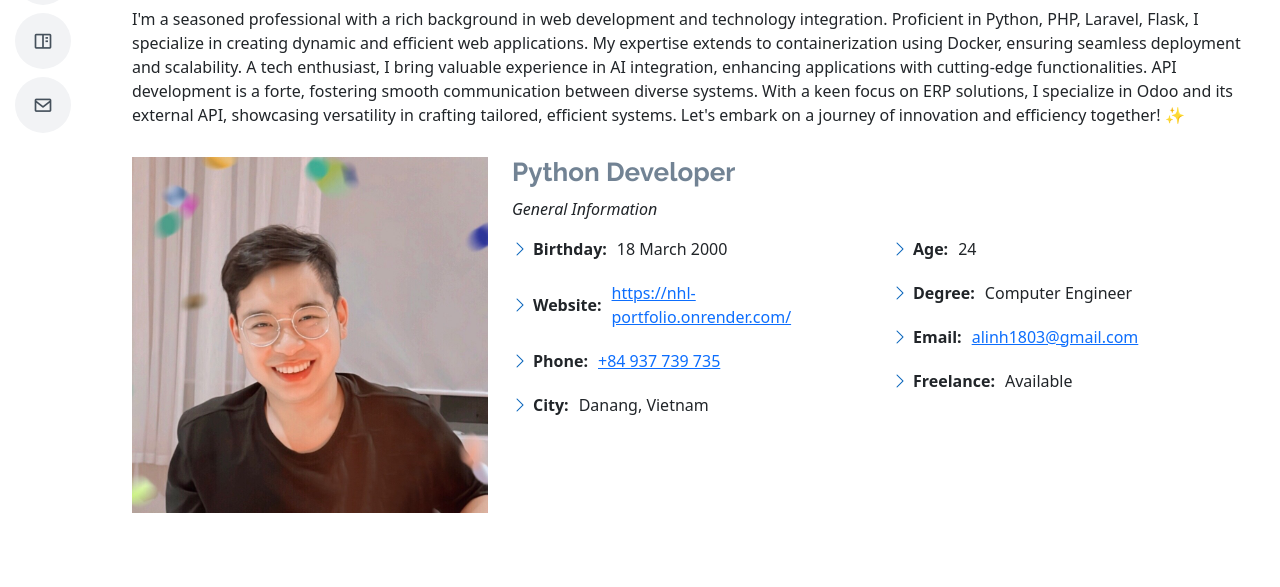
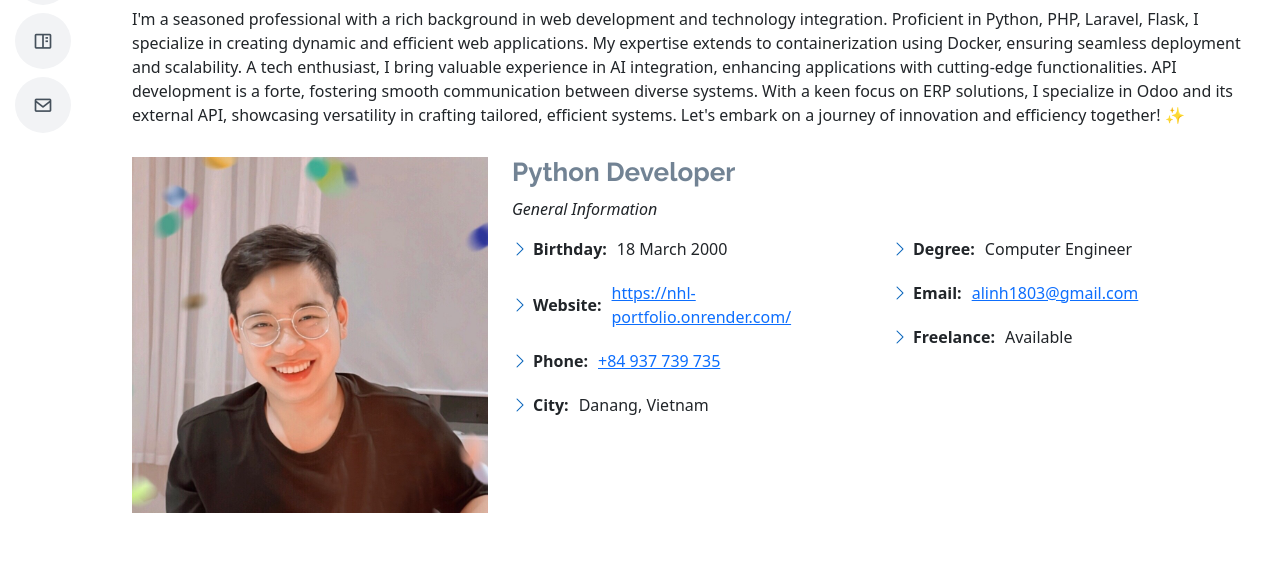
Before and after one commit to alinh99/Porfolio, a Flask app: page / in a window 1280 px wide. Shown: the part 419-1006 px from the top of the page. Run offline with Flask 3, Linux system fonts and the light colour scheme; some libraries are stand-ins or nearby versions.

Commit message:
Fix(email smtp connect, interface in about.html): Load env file

```diff
--- a/admin.py
+++ b/admin.py
@@ -20,7 +20,6 @@ general_information = {
     """,
     "position": "Python Developer",
     "degree": "Computer Engineer",
-    "age": 24,
 }
 
 experience = [
--- a/app.py
+++ b/app.py
@@ -3,8 +3,10 @@ from flask import Flask, render_template, url_for, request, redirect
 from admin import general_information, experience, projects
 from email.mime.text import MIMEText
 from smtplib import SMTP_SSL as SMTP
-import ssl
+from dotenv import load_dotenv
 import os
+
+load_dotenv('.env')
 
 app = Flask(__name__)
 
--- a/templates/about.html
+++ b/templates/about.html
@@ -42,10 +42,6 @@
 
                     <div class="col-lg-6">
                         <ul>
-                            <li><i class="bi bi-chevron-right"></i> <strong>Age:</strong>
-                                <span>{{information["age"]}}</span>
-                            </li>
-
                             <li><i class="bi bi-chevron-right"></i> <strong>Degree:</strong>
                                 <span>{{information["degree"]}}</span>
                             </li>
```
